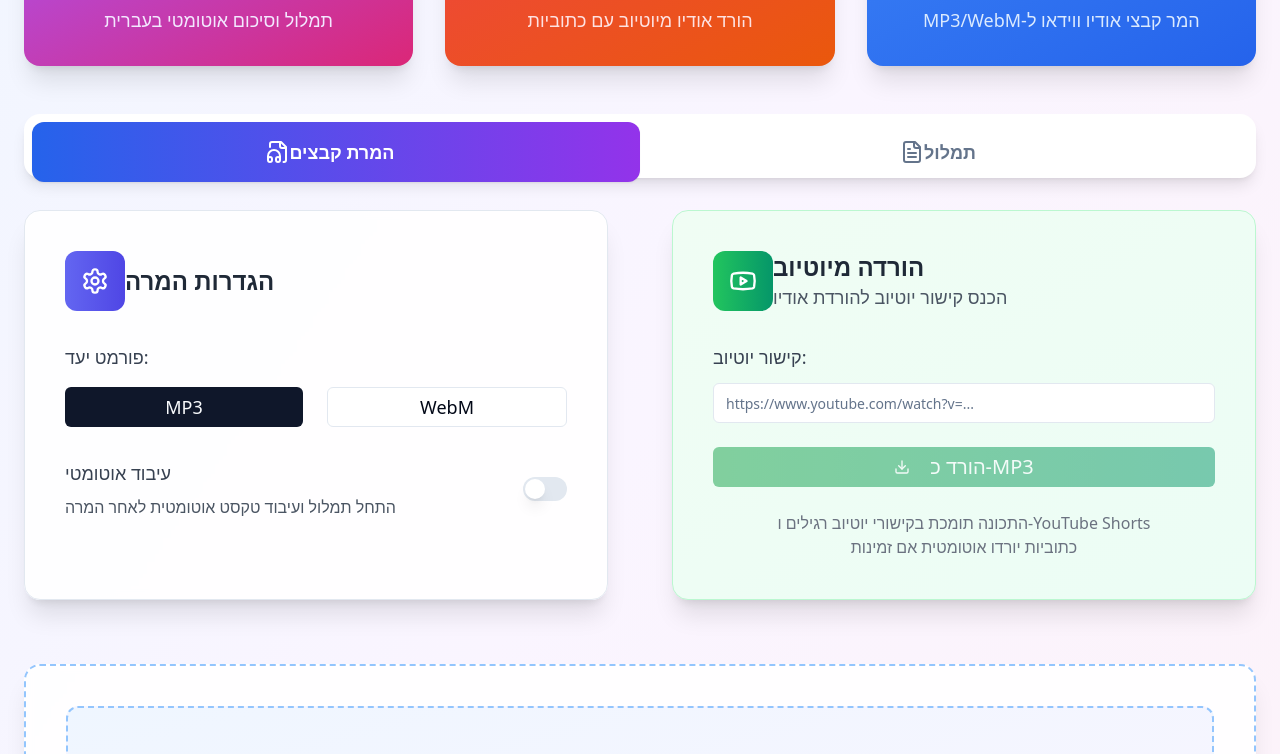
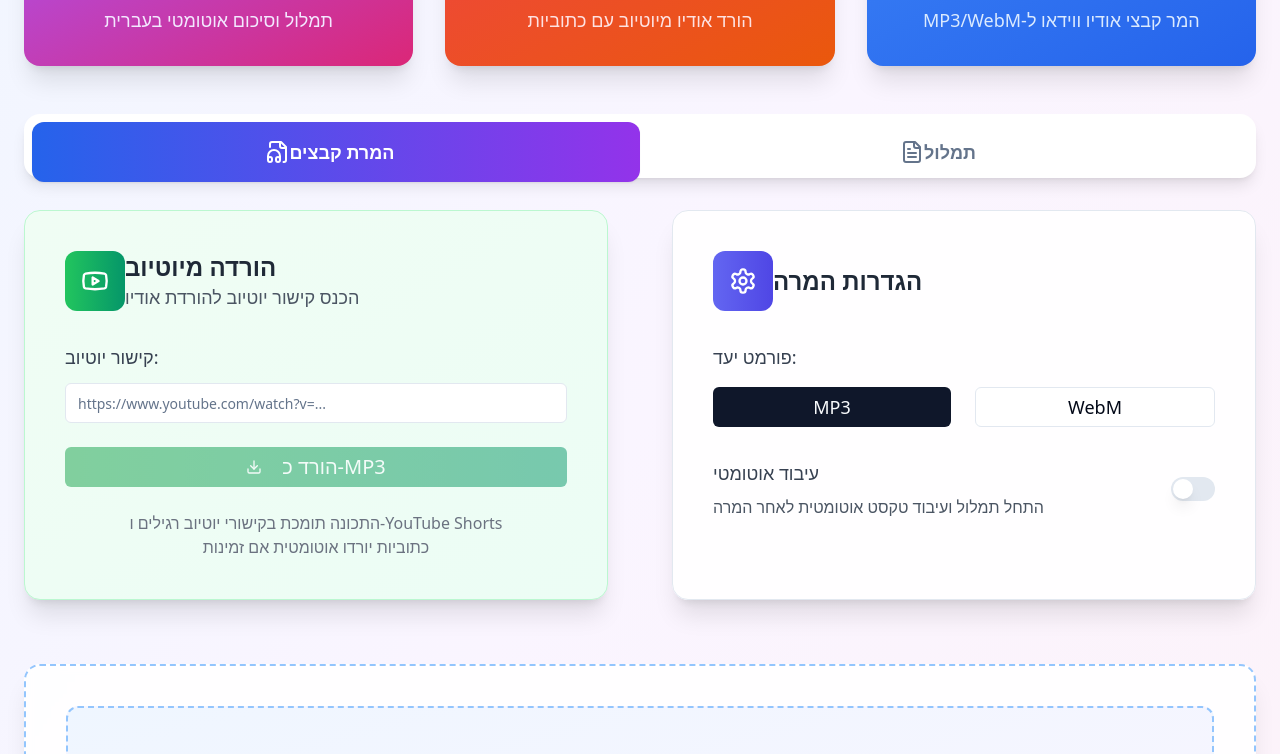
Before and after one commit to yayovtt/file-to-mp3-wizard, a React (Vite) app: page / in a window 1280 px wide. Shown: the part 539-1293 px from the top of the page. Built offline with nearby package versions, Linux system fonts and the light colour scheme.

Commit message:
Move "Conversion Settings" to the desired location
Move the "Conversion Settings" section to the location indicated by the user.

```diff
--- a/src/components/NavigationTabs.tsx
+++ b/src/components/NavigationTabs.tsx
@@ -72,9 +72,17 @@ export const NavigationTabs = ({
           <div className="grid grid-cols-1 xl:grid-cols-1 gap-16">
             {/* Upload Section */}
             <div className="space-y-12">
-              {/* Top Section - Settings and YouTube Download */}
+              {/* Top Section - YouTube Download and Settings */}
               <div className="grid grid-cols-1 lg:grid-cols-2 gap-16 mb-16">
-                {/* Format and Auto-Processing Settings - Above WebM */}
+                {/* YouTube Download - Now on the left */}
+                <div>
+                  <YouTubeDownload
+                    onFileDownloaded={handleYouTubeFileDownloaded}
+                    outputFormat={outputFormat}
+                  />
+                </div>
+
+                {/* Format and Auto-Processing Settings - Now on the right */}
                 <Card className="p-10 bg-white/90 backdrop-blur-sm shadow-xl rounded-2xl">
                   <div className="flex items-center mb-8">
                     <div className="bg-gradient-to-r from-indigo-500 to-indigo-600 p-4 rounded-xl">
@@ -123,14 +131,6 @@ export const NavigationTabs = ({
                     </div>
                   </div>
                 </Card>
-
-                {/* YouTube Download - On the other side */}
-                <div>
-                  <YouTubeDownload
-                    onFileDownloaded={handleYouTubeFileDownloaded}
-                    outputFormat={outputFormat}
-                  />
-                </div>
               </div>
 
               <Card className="p-10 border-2 border-dashed border-blue-300 bg-white/90 backdrop-blur-sm shadow-xl rounded-2xl">
```
